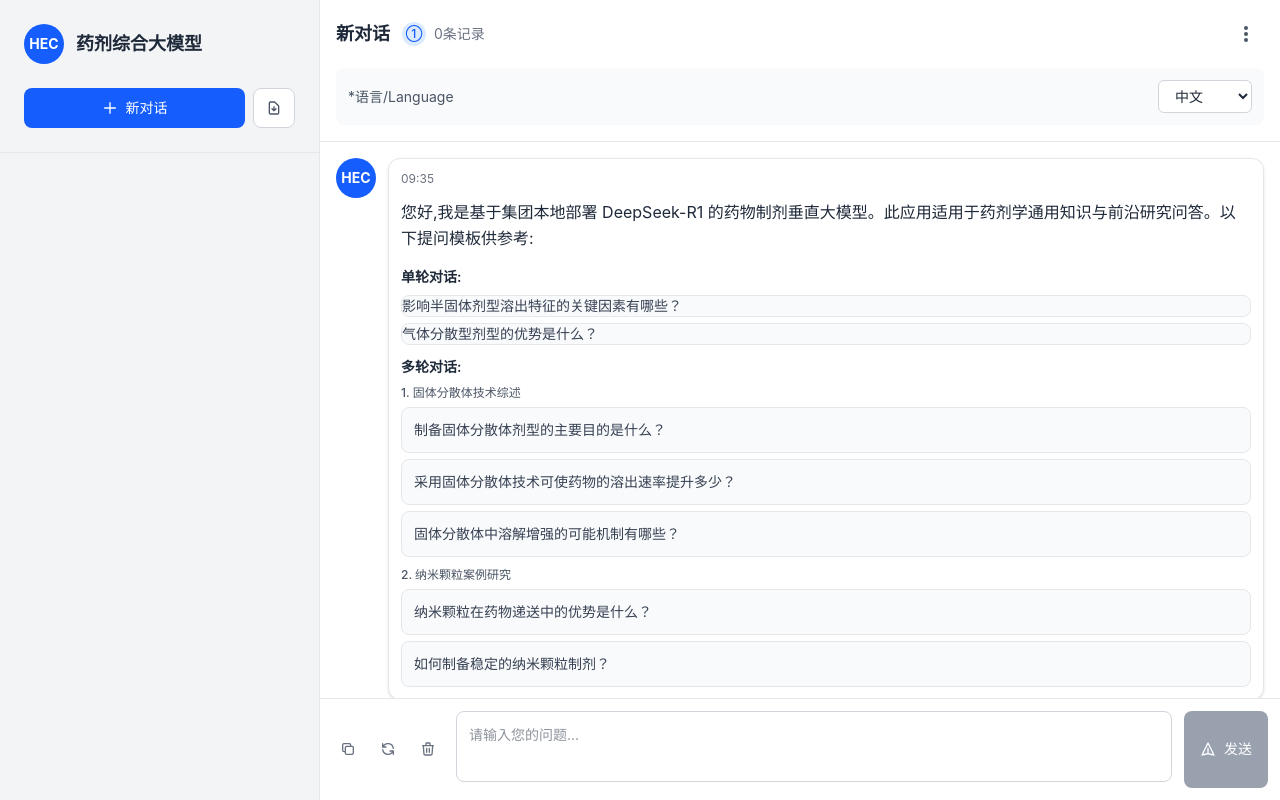
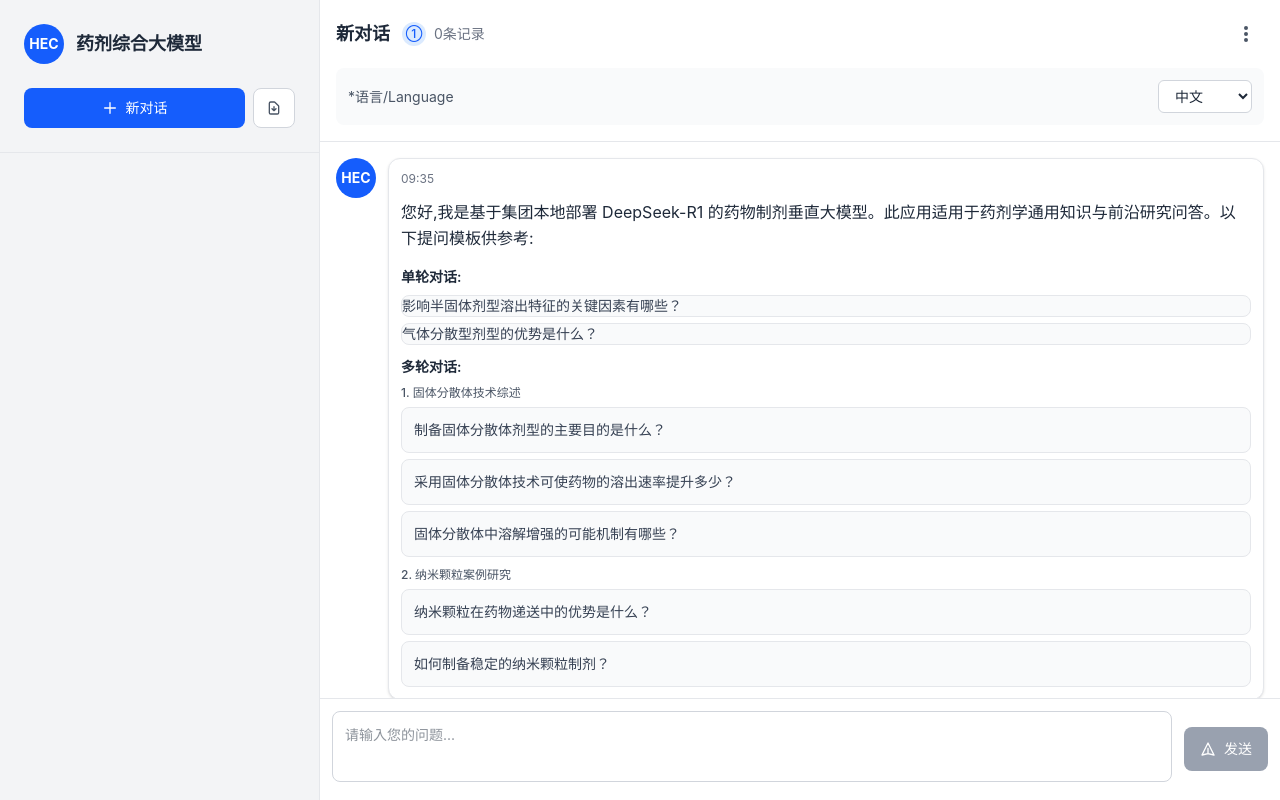
Before and after one commit to dsxksss/HEC_Web, a Vue app: page / in a window 1280 px wide. Built offline with nearby package versions, Linux system fonts and the light colour scheme.

Commit message:
优化ui显示

```diff
--- a/src/App.vue
+++ b/src/App.vue
@@ -311,38 +311,7 @@
 
       <!-- 输入区域 -->
       <div class="p-3 border-t border-gray-200 bg-white">
-        <div class="flex gap-3">
-          <!-- 左侧操作按钮 -->
-          <div class="flex gap-2">
-            <button
-              class="p-2 hover:bg-gray-100 rounded-lg transition-colors"
-              @click="copyInput"
-              title="复制"
-            >
-              <svg class="w-4 h-4 text-gray-500" fill="none" stroke="currentColor" viewBox="0 0 24 24">
-                <path stroke-linecap="round" stroke-linejoin="round" stroke-width="2" d="M8 16H6a2 2 0 01-2-2V6a2 2 0 012-2h8a2 2 0 012 2v2m-6 12h8a2 2 0 002-2v-8a2 2 0 00-2-2h-8a2 2 0 00-2 2v8a2 2 0 002 2z"></path>
-              </svg>
-            </button>
-            <button
-              class="p-2 hover:bg-gray-100 rounded-lg transition-colors"
-              @click="regenerateResponse"
-              title="重新生成"
-            >
-              <svg class="w-4 h-4 text-gray-500" fill="none" stroke="currentColor" viewBox="0 0 24 24">
-                <path stroke-linecap="round" stroke-linejoin="round" stroke-width="2" d="M4 4v5h.582m15.356 2A8.001 8.001 0 004.582 9m0 0H9m11 11v-5h-.581m0 0a8.003 8.003 0 01-15.357-2m15.357 2H15"></path>
-              </svg>
-            </button>
-            <button
-              class="p-2 hover:bg-gray-100 rounded-lg transition-colors"
-              @click="clearInput"
-              title="清空"
-            >
-              <svg class="w-4 h-4 text-gray-500" fill="none" stroke="currentColor" viewBox="0 0 24 24">
-                <path stroke-linecap="round" stroke-linejoin="round" stroke-width="2" d="M19 7l-.867 12.142A2 2 0 0116.138 21H7.862a2 2 0 01-1.995-1.858L5 7m5 4v6m4-6v6m1-10V4a1 1 0 00-1-1h-4a1 1 0 00-1 1v3M4 7h16"></path>
-              </svg>
-            </button>
-          </div>
-
+        <div class="flex gap-3 items-center">
           <!-- 输入框 -->
           <div class="flex-1 relative">
             <textarea
@@ -352,13 +321,14 @@
               @keydown.escape="clearInput"
               :placeholder="language === 'zh' ? '请输入您的问题...' : 'Please enter your question...'"
               :disabled="loading"
-              class="w-full p-3 pr-12 border border-gray-300 rounded-lg text-sm leading-relaxed resize-none min-h-[44px] max-h-[120px] focus:outline-none focus:border-blue-500 focus:ring-1 focus:ring-blue-500 transition-colors disabled:bg-gray-50 disabled:cursor-not-allowed"
+              class="w-full p-3 border border-gray-300 rounded-lg text-sm leading-relaxed resize-none min-h-[44px] max-h-[120px] focus:outline-none focus:border-blue-500 focus:ring-1 focus:ring-blue-500 transition-colors disabled:bg-gray-50 disabled:cursor-not-allowed"
             ></textarea>
           </div>
 
-          <!-- 发送按钮 -->
+          <!-- 发送/终止按钮 -->
           <button
-            class="px-4 py-2 bg-blue-600 hover:bg-blue-700 text-white rounded-lg text-sm font-medium transition-colors disabled:bg-gray-400 disabled:cursor-not-allowed flex items-center gap-2"
+            v-if="!loading"
+            class="px-4 py-2 bg-blue-600 hover:bg-blue-700 text-white rounded-lg text-sm font-medium transition-colors disabled:bg-gray-400 disabled:cursor-not-allowed flex items-center gap-2 h-[44px]"
             @click="sendMessage"
             :disabled="loading || !userInput.trim()"
           >
@@ -366,6 +336,18 @@
               <path stroke-linecap="round" stroke-linejoin="round" stroke-width="2" d="M12 19l9 2-9-18-9 18 9-2zm0 0v-8"></path>
             </svg>
             {{ language === 'zh' ? '发送' : 'Send' }}
+          </button>
+
+          <!-- 终止按钮 (在发送按钮基础上显示) -->
+          <button
+            v-else
+            class="px-4 py-2 bg-red-500 hover:bg-red-600 text-white rounded-lg text-sm font-medium transition-colors flex items-center gap-2 h-[44px]"
+            @click="cancelRequest"
+          >
+            <svg class="w-4 h-4" fill="none" stroke="currentColor" viewBox="0 0 24 24">
+              <path stroke-linecap="round" stroke-linejoin="round" stroke-width="2" d="M6 18L18 6M6 6l12 12"></path>
+            </svg>
+            {{ language === 'zh' ? '终止' : 'Stop' }}
           </button>
         </div>
       </div>
@@ -394,6 +376,7 @@ export default {
     const isInThinkingMode = ref(false);
     const thinkingContent = ref('');
     const showThinking = ref(false);
+    const controller = ref(null); // 用于取消请求的控制器
 
     // 初始化加载历史聊天记录
     onMounted(() => {
@@ -433,6 +416,10 @@ export default {
       isInThinkingMode.value = false;
       thinkingContent.value = '';
       showThinking.value = false;
+      // 如果有正在进行的请求，取消它
+      if (controller.value) {
+        controller.value.abort();
+      }
     };
 
     // 加载历史对话
@@ -541,6 +528,8 @@ export default {
       isInThinkingMode.value = false;
       thinkingContent.value = '';
       showThinking.value = false;
+      // 初始化abort controller用于取消请求
+      controller.value = new AbortController();
 
       try {
         // 准备API请求参数
@@ -568,10 +557,6 @@ export default {
 
         currentChat.messages.push(responseElement);
 
-        // 设置请求超时 - 延长到5分钟（300秒）以适应慢速响应
-        const controller = new AbortController();
-        const timeoutId = setTimeout(() => controller.abort(), 300000); // 300秒超时
-
         try {
           // 使用fetch API处理SSE流式响应
         const response = await fetch(apiUrl, {
@@ -591,10 +576,8 @@ export default {
           // 使用credentials: 'include'来确保在重定向过程中也发送凭证
           credentials: 'include',
           mode: 'cors',
-          signal: controller.signal
+          signal: controller.value.signal
         });
-
-        clearTimeout(timeoutId);
 
         if (!response.ok) {
           const errorText = await response.text();
@@ -620,6 +603,13 @@ export default {
         let done = false;
 
         while (!done) {
+          // 检查是否已取消请求
+          if (controller.value.signal.aborted) {
+            reader.cancel();
+            done = true;
+            break;
+          }
+
           const { value, done: readerDone } = await reader.read();
           done = readerDone;
 
@@ -754,7 +744,6 @@ export default {
           }
         }
         } catch (error) {
-        clearTimeout(timeoutId);
         // 处理不同类型的错误
         if (error.name === 'AbortError') {
           console.error('请求超时: API响应时间超过300秒');
@@ -785,6 +774,27 @@ export default {
       } finally {
         // 移除finally中的无条件设置loading为false
         // 确保只有在请求完成或出错时才设置loading为false
+      }
+    };
+
+    // 取消当前请求
+    const cancelRequest = () => {
+      if (controller.value) {
+        controller.value.abort();
+        loading.value = false;
+        // 移除最后添加的助手消息（如果有的话）
+        if (currentChat.messages.length > 0 &&
+            currentChat.messages[currentChat.messages.length - 1].role === 'assistant') {
+          currentChat.messages.pop();
+        }
+        // 添加一条简洁的终止提示消息
+        const cancelMessage = {
+          role: 'assistant',
+          content: language.value === 'zh' ? '对话终止' : 'Conversation terminated',
+          references: [],
+          timestamp: new Date()
+        };
+        currentChat.messages.push(cancelMessage);
       }
     };
 
@@ -945,7 +955,8 @@ export default {
       likeMessage,
       deleteMessage,
       exportChat,
-      loadMoreChats
+      loadMoreChats,
+      cancelRequest // 添加取消请求函数到返回值中
     };
   }
 };
```
